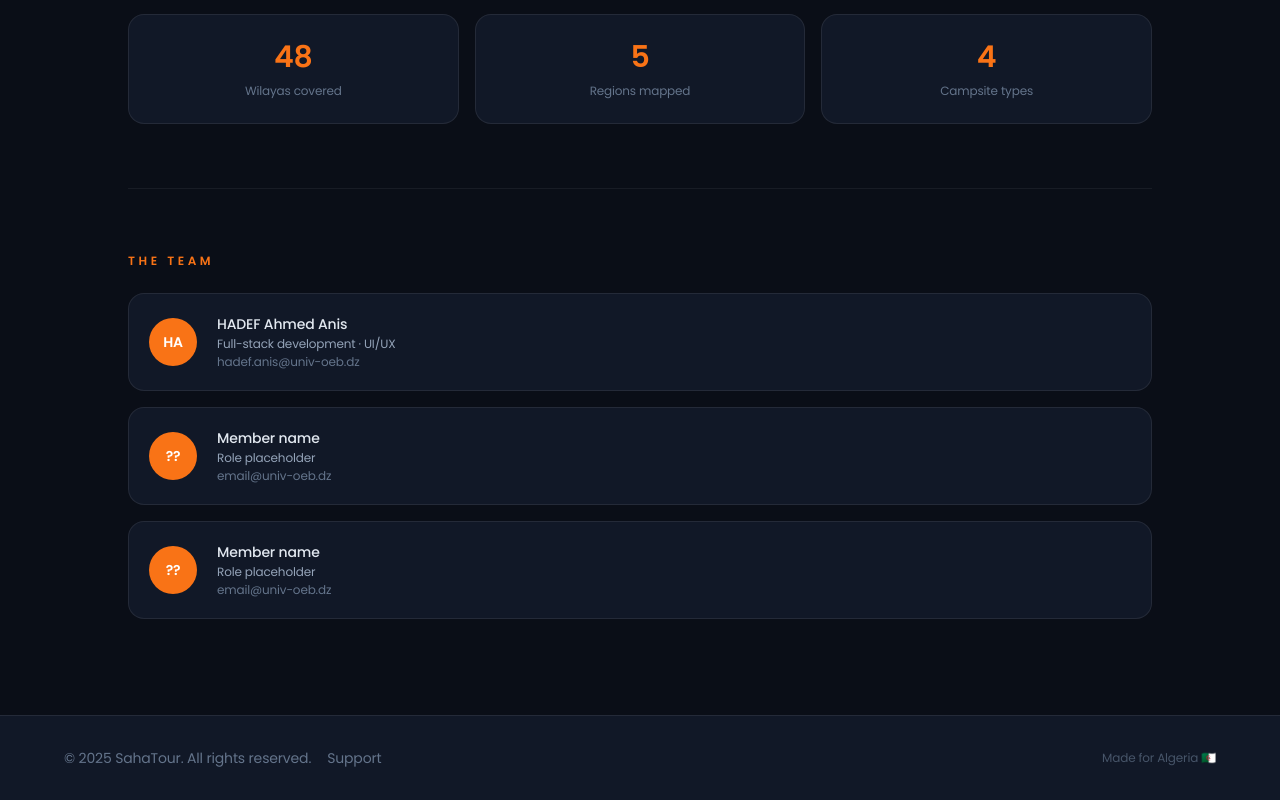
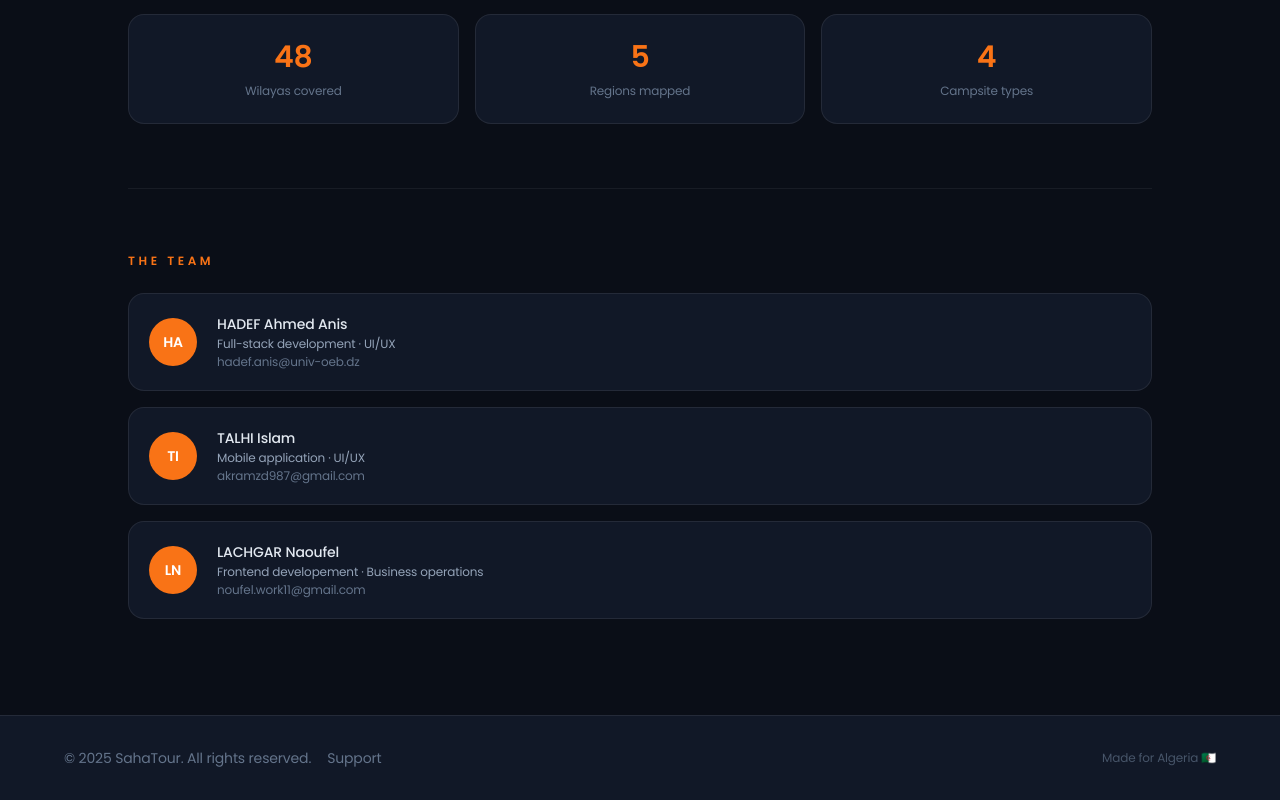
Before and after one commit to talhiislam/startApp2026, a Next.js app: page /about in a window 1280 px wide. Shown: the part 521-1321 px from the top of the page. Built offline with nearby package versions, Linux system fonts and the light colour scheme; no server answers.

Commit message:
Update about page team members

```diff
--- a/app/about/page.tsx
+++ b/app/about/page.tsx
@@ -23,16 +23,16 @@ const team: TeamMember[] = [
     email: "hadef.anis@univ-oeb.dz",
   },
   {
-    initials: "??",
-    name: "Member name",
-    role: "Role placeholder",
-    email: "email@univ-oeb.dz",
+    initials: "TI",
+    name: "TALHI Islam",
+    role: "Mobile application · UI/UX",
+    email: "akramzd987@gmail.com",
   },
   {
-    initials: "??",
-    name: "Member name",
-    role: "Role placeholder",
-    email: "email@univ-oeb.dz",
+    initials: "LN",
+    name: "LACHGAR Naoufel",
+    role: "Frontend developement · Business operations",
+    email: "noufel.work11@gmail.com",
   },
 ];
 
```
